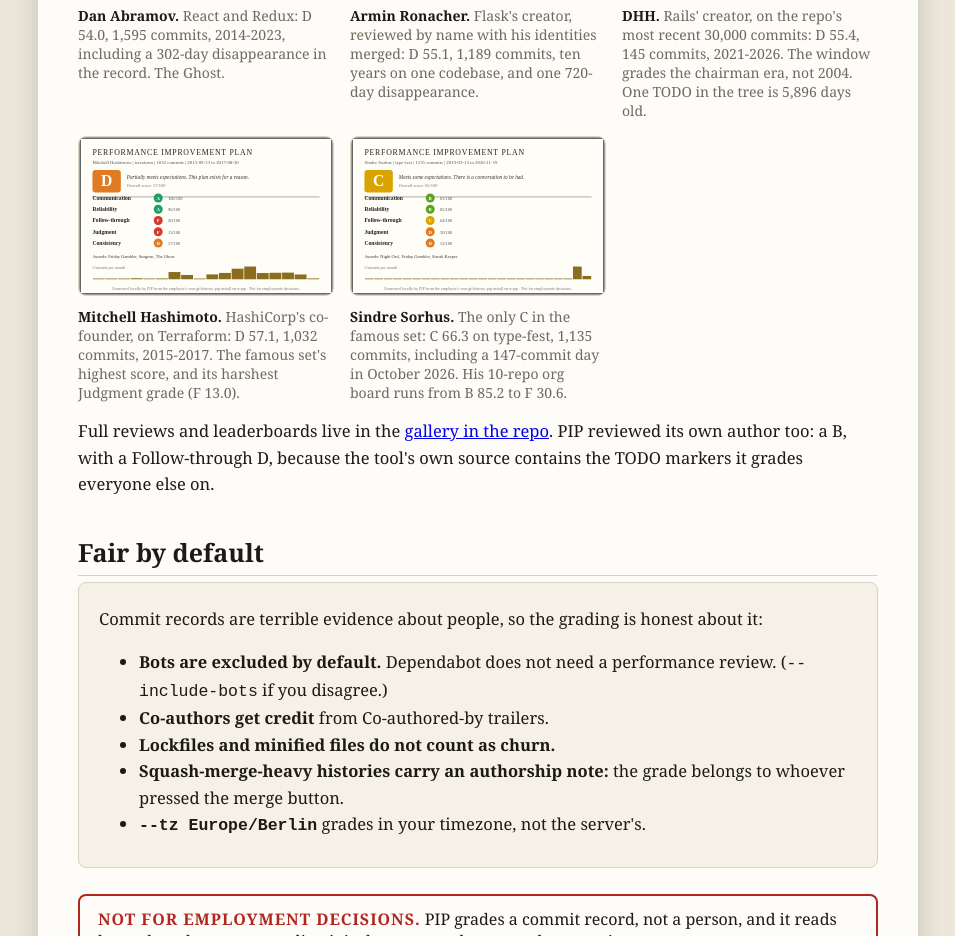
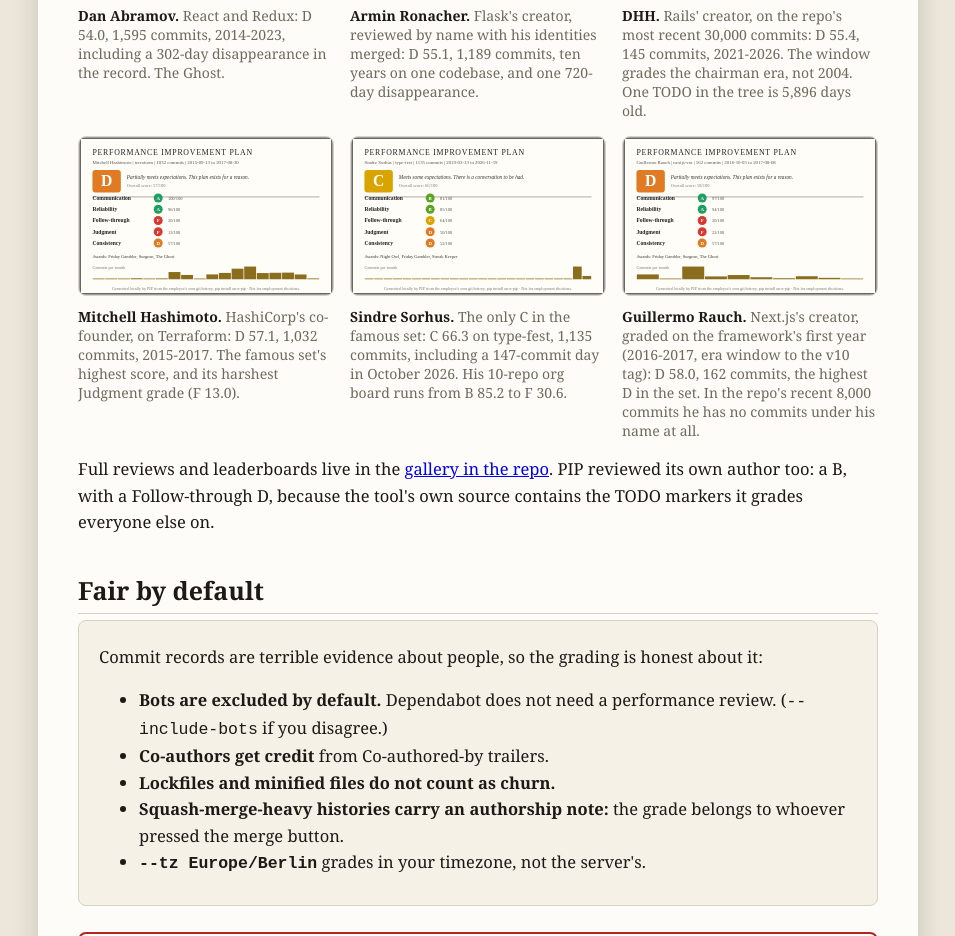
Before and after one commit to actions-marketplace-validations/littlestjames82-sys_pip-pip, a plain HTML site: page docs/index.html in a window 1280 px wide. Shown: the part 2940-3876 px from the top of the page, without its empty margins (162-1117 px from the left). Drawn offline with Linux system fonts and the light colour scheme.

Commit message:
Gallery: add Guillermo Rauch (D 58.0, Next.js founding era) + site card

```diff
--- a/docs/index.html
+++ b/docs/index.html
@@ -110,6 +110,7 @@ changes. The tone absolutely does.</p>
   <figure><img src="assets/gallery-dhh.svg" alt="PIP report card for DHH"><figcaption><b>DHH.</b> Rails' creator, on the repo's most recent 30,000 commits: D 55.4, 145 commits, 2021-2026. The window grades the chairman era, not 2004. One TODO in the tree is 5,896 days old.</figcaption></figure>
   <figure><img src="assets/gallery-mitchell-hashimoto.svg" alt="PIP report card for Mitchell Hashimoto"><figcaption><b>Mitchell Hashimoto.</b> HashiCorp's co-founder, on Terraform: D 57.1, 1,032 commits, 2015-2017. The famous set's highest score, and its harshest Judgment grade (F 13.0).</figcaption></figure>
   <figure><img src="assets/gallery-sindre-sorhus.svg" alt="PIP report card for Sindre Sorhus"><figcaption><b>Sindre Sorhus.</b> The only C in the famous set: C 66.3 on type-fest, 1,135 commits, including a 147-commit day in October 2026. His 10-repo org board runs from B 85.2 to F 30.6.</figcaption></figure>
+  <figure><img src="assets/gallery-guillermo-rauch.svg" alt="PIP report card for Guillermo Rauch"><figcaption><b>Guillermo Rauch.</b> Next.js's creator, graded on the framework's first year (2016-2017, era window to the v10 tag): D 58.0, 162 commits, the highest D in the set. In the repo's recent 8,000 commits he has no commits under his name at all.</figcaption></figure>
 </div>
 <p>Full reviews and leaderboards live in the <a href="https://github.com/littlestjames82-sys/pip-pip/tree/main/gallery">gallery in the repo</a>.
 PIP reviewed its own author too: a B, with a Follow-through D, because the tool's own source contains the TODO markers it grades everyone else on.</p>
```
Also changed, not shown: docs/assets/gallery-guillermo-rauch.svg (added), gallery/guillermo-rauch/card.svg (added), 2 other files.
